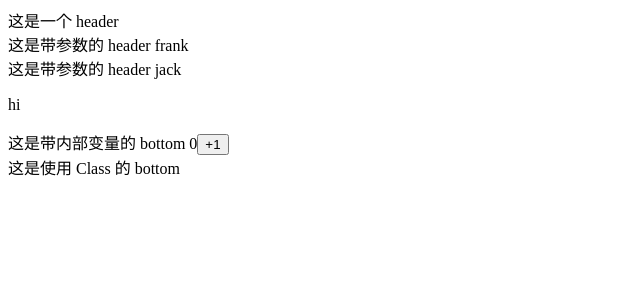
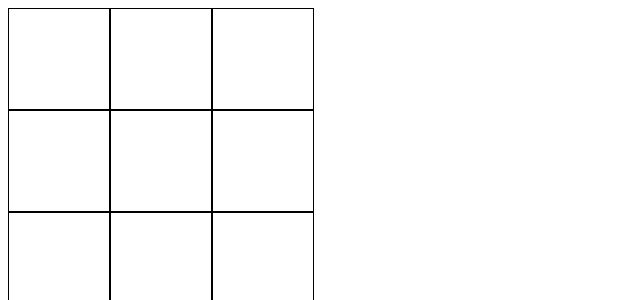
Before and after one commit to AlyciaHathaway/react-west-world, a React (Create React App) app: page / in a window 1280 px wide. Shown: the top 300 px of the page, without its empty margins (0-640 px from the left). Built offline with nearby package versions, Linux system fonts and the light colour scheme.

Commit message:
棋盘初始化

```diff
--- a/src/index.js
+++ b/src/index.js
@@ -1,58 +1,31 @@
 import React from 'react'
 import ReactDOM from 'react-dom'
+import './style.css'
 
-// const div = (
-//     React.createElement('div', null,
-//         React.createElement('p', null,
-//             React.createElement('span', null, 'hi')))
-// )
-
-const Header = (
-    <header>这是一个 header</header>
-)
-
-const Header2 = function (props) {
+const Cell = function (props) {
     return (
-        <header>
-            这是带参数的 header {props.name}
-        </header>
+        <div className="cell">{props.text}</div>
     )
 }
 
-const Bottom = function() {
-    const [n, setN] = React.useState(0)
+const cells = [
+    [null, null, null],
+    [null, null, null],
+    [null, null, null]
+]
+
+const Chessboard = function () {
     return (
         <div>
-            这是带内部变量的 bottom {n}
-            <button onClick={function () {
-                setN(n + 1)
-            }}>
-                +1
-            </button>
+            {cells.map(items => <div className="row">
+                {items.map(item => <div className="col">
+                    <Cell text={item} />
+                </div>)}
+            </div>)}
         </div>
     )
 }
 
-class Bottom2 extends React.Component {
-    render() {
-        return (
-            <div>这是使用 Class 的 bottom</div>
-        )
-    }
-}
-
-const div = (
-    <div>
-        {Header}
-        {Header2({ name: 'frank' })}
-        <Header2 name='jack' />
-        <p>
-            <span>hi</span>
-        </p>
-        <Bottom />
-        <Bottom2 />
-    </div>
-)
-
-console.log(div)
-ReactDOM.render(div, document.getElementById('root'))
+ReactDOM.render(<div>
+    <Chessboard />
+</div>, document.getElementById('root'))
--- /dev/null
+++ b/src/style.css
@@ -0,0 +1,14 @@
+.cell {
+    display: flex;
+    align-items: center;
+    justify-content: center;
+    width: 100px;
+    height: 100px;
+    border: 1px solid black;
+    font-size: 80px;
+    cursor: pointer;
+}
+
+.row {
+    display: flex;
+}
```
Also changed, not shown: src/demo.js (added, +88 -0 lines).
